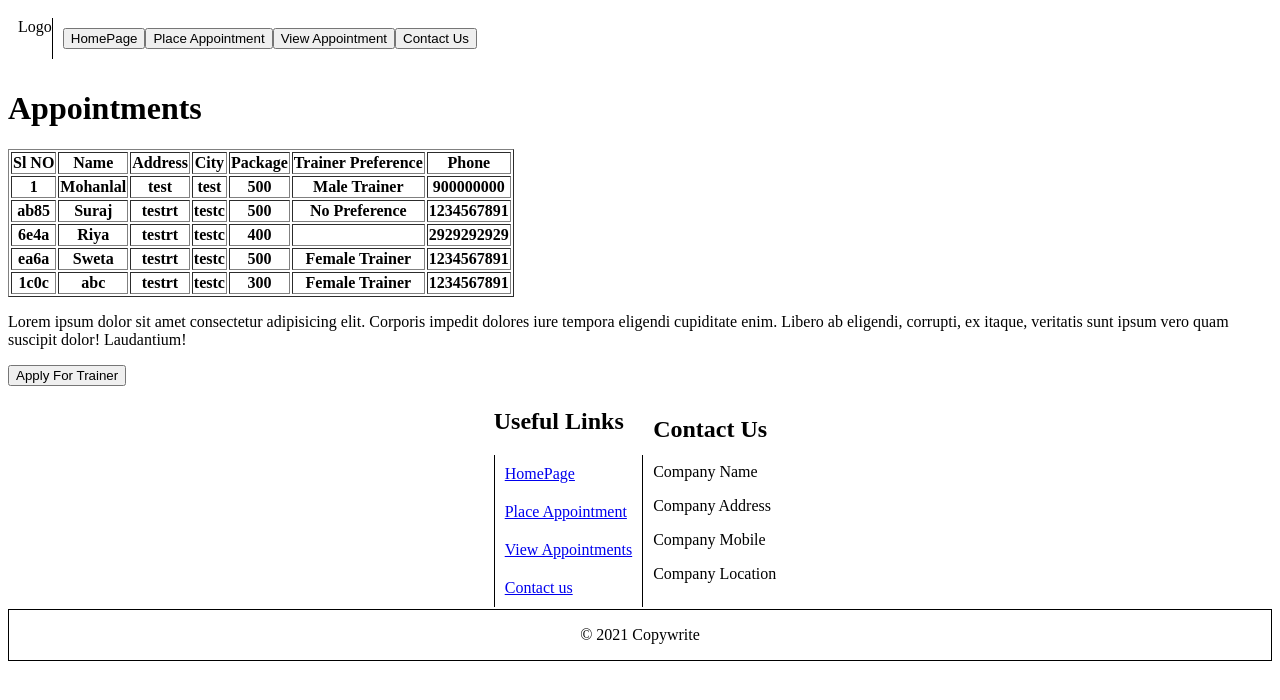
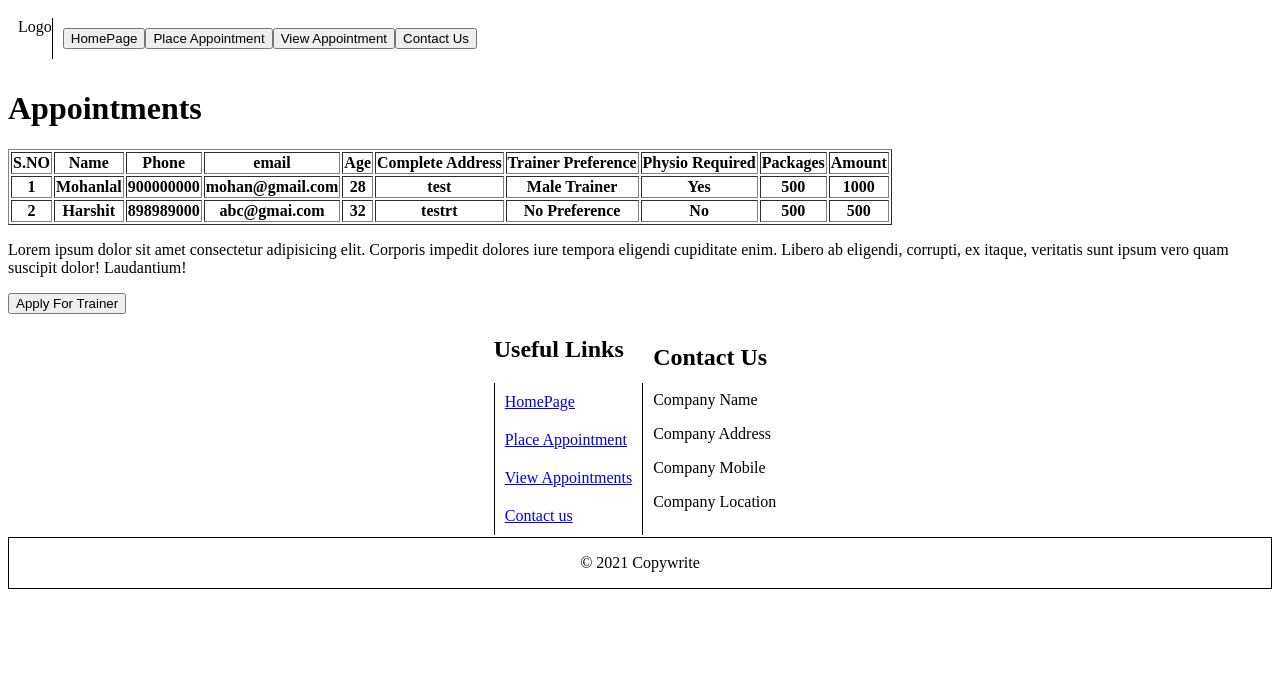
Before and after one commit to 007DSJ/Angular-Health-Fitness-Appointment, an Angular app: page /view-appointment in a window 1280 px wide. Shown: the top 700 px of the page. Built offline with nearby package versions, Linux system fonts and the light colour scheme; data requests are answered from the project's data file.

Commit message:
Added new table data to view-appointment.html and some properties to Appointmnets interface

```diff
--- a/src/app/place-fitness-appointmnet/place-fitness-appointmnet.component.html
+++ b/src/app/place-fitness-appointmnet/place-fitness-appointmnet.component.html
@@ -55,9 +55,9 @@
   <div class="form-group">
     <!-- extra -->
     <h2>Physiotherapist Required</h2>
-    <input (change)="ngOnChange()" type="radio" class="form-control" id="yes" formControlName="physiotherapist" value="true">
+    <input (change)="ngOnChange()" type="radio" class="form-control" id="yes" formControlName="physiotherapist" value="Yes">
     <label for="yes">Yes</label>
-    <input (change)="ngOnChange()" type="radio" class="form-control" id="no" formControlName="physiotherapist" value="false">
+    <input (change)="ngOnChange()" type="radio" class="form-control" id="no" formControlName="physiotherapist" value="No">
     <label for="no"> No</label>
 
   </div>
--- a/src/app/services/db.json
+++ b/src/app/services/db.json
@@ -13,73 +13,26 @@
       "paisa": 10,
       "id": "1",
       "name": "Mohanlal",
-      "phone": 900000000
+      "phone": 900000000,
+      "email": "mohan@gmail.com",
+      "amount": 800,
+      "age": 28
     },
     {
-      "id": "ab85",
-      "name": "Suraj",
-      "age": 22,
-      "phone": "1234567891",
-      "email": "suraj@gmail.com",
+      "id": "2",
+      "name": "Harshit",
+      "age": 32,
+      "phone": "898989000",
+      "email": "abc@gmai.com",
       "streetaddress": "testrt",
       "city": "testc",
       "state": "tests",
       "country": "testC",
-      "pincode": 122221,
+      "pincode": 321232,
       "trainerpreference": "No Preference",
-      "physiotherapist": "false",
+      "physiotherapist": "No",
       "packages": "500",
-      "paisa": 0
-    },
-    {
-      "id": "6e4a",
-      "name": "Riya",
-      "age": 34,
-      "phone": "2929292929",
-      "email": "abc@gmail.com",
-      "streetaddress": "testrt",
-      "city": "testc",
-      "state": "tests",
-      "country": "testC",
-      "pincode": 123421,
-      "trainerpreference": "",
-      "physiotherapist": "true",
-      "packages": "400",
-      "inr": 800,
-      "paisa": 0
-    },
-    {
-      "id": "ea6a",
-      "name": "Sweta",
-      "age": 26,
-      "phone": "1234567891",
-      "email": "abc@gmail.com",
-      "streetaddress": "testrt",
-      "city": "testc",
-      "state": "tests",
-      "country": "testC",
-      "pincode": 828829,
-      "trainerpreference": "Female Trainer",
-      "physiotherapist": "true",
-      "packages": "500",
-      "inr": 2000,
-      "paisa": 0
-    },
-    {
-      "id": "1c0c",
-      "name": "abc",
-      "age": 34,
-      "phone": "1234567891",
-      "email": "abc@gmail.com",
-      "streetaddress": "testrt",
-      "city": "testc",
-      "state": "tests",
-      "country": "testC",
-      "pincode": 139324,
-      "trainerpreference": "Female Trainer",
-      "physiotherapist": "false",
-      "packages": "300",
-      "inr": 900,
+      "inr": 500,
       "paisa": 0
     }
   ]
--- a/src/app/view-appointment/view-appointment.component.html
+++ b/src/app/view-appointment/view-appointment.component.html
@@ -3,22 +3,29 @@
 <table class="table table-striped" border="1px solid black">
   <thead>
     <tr>
-      <th scope="col">Sl NO</th>
+      <th scope="col">S.NO</th>
       <th scope="col">Name</th>
-      <th scope="col">Address</th>
-      <th scope="col">City</th>
-      <th scope="col">Package</th>
+      <th scope="col">Phone</th>
+      <th scope="col">email</th>
+      <th scope="col">Age</th>
+      <th scope="col">Complete Address</th>
       <th scope="col">Trainer Preference</th>
-      <th scope="col">Phone</th>
+      <th scope="col">Physio Required</th>
+      <th scope="col">Packages</th>
+      <th scope="col">Amount</th>
     </tr>
     <tr *ngFor=" let app of appointments">
       <th scope="col">{{app.id}}</th>
       <th scope="col">{{app.name}}</th>
+      <th scope="col"> {{app.phone}} </th>
+      <th scope="col">{{app.email}}</th>
+      <th scope="col"> {{app.age}} </th>
       <th scope="col">{{app.streetaddress}}</th>
-      <th scope="col">{{app.city}}</th>
+      <th scope="col">{{app.trainerpreference}}</th>
+      <th scope="col"> {{app.physiotherapist}} </th>
       <th scope="col">{{app.packages}}</th>
-      <th scope="col"> {{app.trainerpreference}} </th>
-      <th scope="col"> {{app.phone}} </th>
+      <th scope="col">{{app.inr}}</th>
+
     </tr>
   </thead>
   <tbody>
--- a/src/app/view-appointment/view-appointment.component.ts
+++ b/src/app/view-appointment/view-appointment.component.ts
@@ -10,6 +10,11 @@ interface Appointment {
   packages: string;
   trainerpreference: string;
   phone: string;
+  email: string;
+  amount:number;
+  age:number;
+  physiotherapist:string,
+  inr:string
 }
 
 @Component({
```
